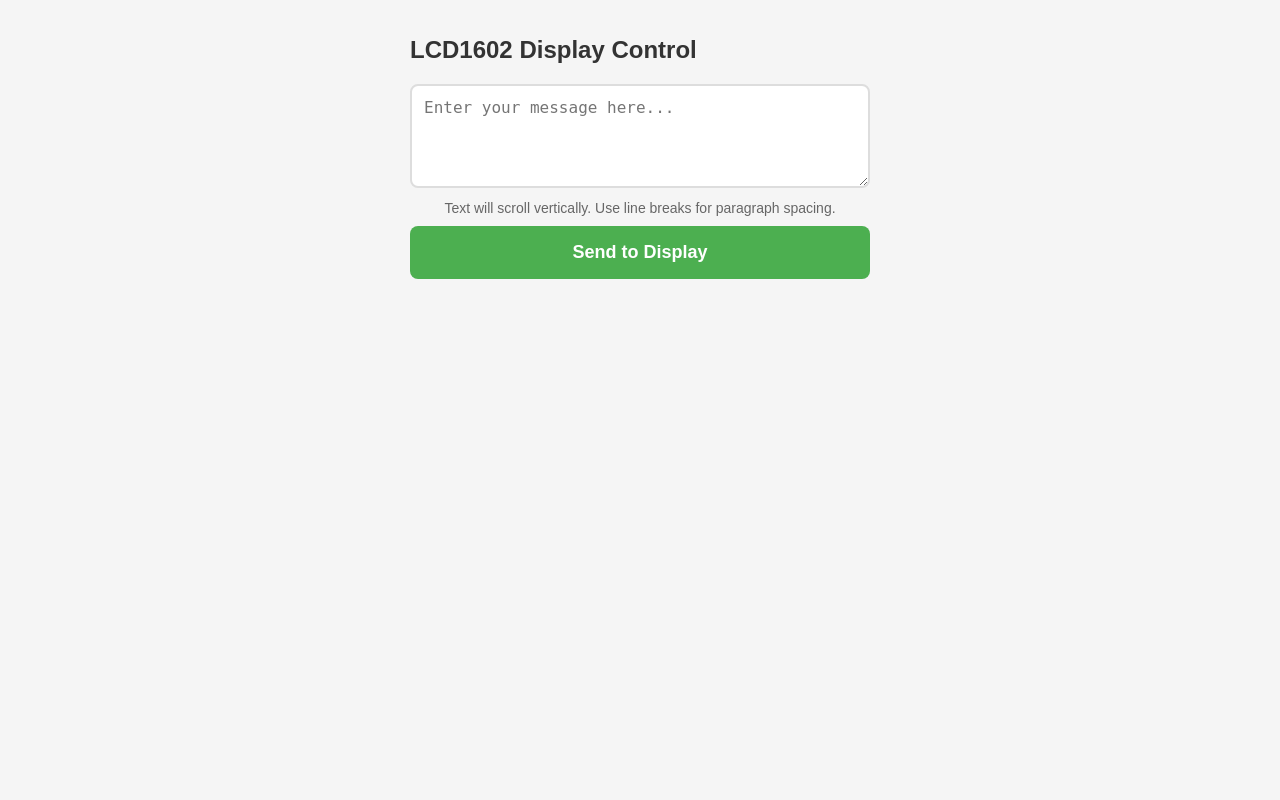
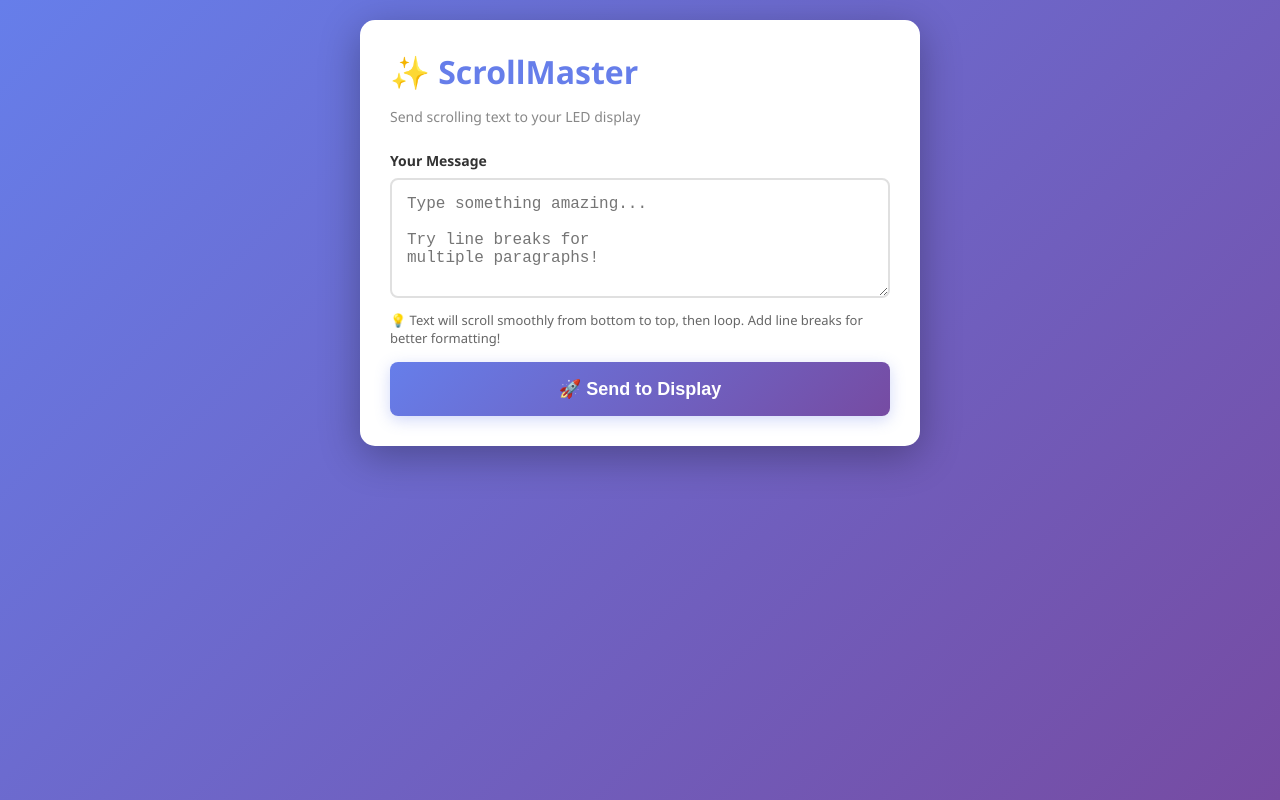
Before and after one commit to zwing99/lcd-remote-app, a FastAPI app: page / in a window 1280 px wide. Run offline with FastAPI, Linux system fonts and the light colour scheme.

Commit message:
working new screen

```diff
--- a/compose.yml
+++ b/compose.yml
@@ -12,4 +12,5 @@ services:
     restart: always
     privileged: true
     devices:
-      - /dev/i2c-1:/dev/i2c-1
+      - /dev/spidev0.0:/dev/spidev0.0
+      - /dev/gpiomem:/dev/gpiomem
--- a/main.py
+++ b/main.py
@@ -1,4 +1,4 @@
-import LCD1602
+import waveshare_lcd
 import asyncio
 from fastapi import FastAPI, BackgroundTasks
 from fastapi.responses import HTMLResponse
@@ -6,6 +6,7 @@ from pydantic import BaseModel
 from contextlib import asynccontextmanager
 from fastapi.templating import Jinja2Templates
 from fastapi import Request
+import textwrap
 
 class DisplayText(BaseModel):
     text: str
@@ -14,85 +15,67 @@ class DisplayText(BaseModel):
 current_scroll_task = None
 
 async def scroll_text(text: str):
-    """Scroll text vertically like Star Wars credits"""
+    """Scroll text vertically like Star Wars credits on the graphical LCD"""
     try:
+        # Configuration for the display
+        DISPLAY_WIDTH = 320  # pixels (landscape mode)
+        FONT_SIZE = 28  # Increased from 14 for better visibility
+        LINE_SPACING = 6
+        SCROLL_SPEED = 4  # Reduced to 75% of previous (5 * 0.75 = 3.75 ≈ 4)
+        FRAME_DELAY = 0.025  # Adjusted for smoother scrolling
+
+        # Calculate max chars per line based on font size
+        # With 28pt font, approximately 12-15 characters fit per line
+        MAX_CHARS_PER_LINE = 18
+
         # Split text into lines, honoring existing newlines
         raw_lines = text.split('\n')
 
-        # Break each line into 16-char chunks at word boundaries
+        # Wrap long lines to fit display width
         display_lines = []
         for raw_line in raw_lines:
             if not raw_line.strip():
                 # Preserve empty lines
                 display_lines.append("")
-                continue
+            else:
+                # Wrap line to fit within display width
+                wrapped = textwrap.wrap(raw_line, width=MAX_CHARS_PER_LINE, break_long_words=True)
+                display_lines.extend(wrapped if wrapped else [""])
 
-            # Break line into words
-            words = raw_line.split()
-            current_line = ""
+        # Calculate total scroll distance
+        # Start with all text below screen, end with all text above screen
+        line_height = FONT_SIZE + LINE_SPACING
+        total_height = len(display_lines) * line_height
+        start_offset = 240  # Start below screen (display height in landscape)
+        end_offset = -total_height - 50  # End above screen (less padding)
 
-            for word in words:
-                # If adding this word would exceed 16 chars
-                if len(current_line) + len(word) + (1 if current_line else 0) > 16:
-                    # If word itself is longer than 16, split it
-                    if len(word) > 16:
-                        # Add current line if it has content
-                        if current_line:
-                            display_lines.append(current_line)
-                            current_line = ""
-                        # Split the long word
-                        while len(word) > 16:
-                            display_lines.append(word[:16])
-                            word = word[16:]
-                        current_line = word
-                    else:
-                        # Save current line and start new one
-                        if current_line:
-                            display_lines.append(current_line)
-                        current_line = word
-                else:
-                    # Add word to current line
-                    if current_line:
-                        current_line += " " + word
-                    else:
-                        current_line = word
+        # Scroll continuously
+        while True:
+            # Scroll from bottom to top
+            for y_offset in range(start_offset, end_offset, -SCROLL_SPEED):
+                waveshare_lcd.draw_text_screen(
+                    display_lines,
+                    y_offset=y_offset,
+                    font_size=FONT_SIZE,
+                    line_spacing=LINE_SPACING
+                )
+                await asyncio.sleep(FRAME_DELAY)
 
-            # Add any remaining text
-            if current_line:
-                display_lines.append(current_line)
-
-        # Scroll through all lines continuously
-        LCD1602.clear()
-        while True:
-            # Start with blank line, then scroll through all the lines
-            # This makes text start from bottom line and scroll up
-            for i in range(-1, len(display_lines)):
-                # Display two lines at a time
-                line1 = display_lines[i] if i >= 0 and i < len(display_lines) else ""
-                line2 = display_lines[i + 1] if i + 1 >= 0 and i + 1 < len(display_lines) else ""
-
-                LCD1602.write(0, 0, line1[:16].ljust(16))
-                LCD1602.write(0, 1, line2[:16].ljust(16))
-
-                await asyncio.sleep(0.8)  # Pause between scrolls
-
-            # Add a blank line separator before repeating
-            LCD1602.write(0, 0, "".ljust(16))
-            LCD1602.write(0, 1, "".ljust(16))
-            await asyncio.sleep(0.8)
+            # Brief pause before repeating
+            await asyncio.sleep(0.5)
 
     except asyncio.CancelledError:
         # Task was cancelled, clean up
-        LCD1602.clear()
+        waveshare_lcd.clear()
         raise
 
 @asynccontextmanager
 async def lifespan(app: FastAPI):
     # Startup: Initialize LCD
-    LCD1602.init(0x27, 1)
+    waveshare_lcd.init()
     yield
     # Shutdown: Clear LCD
-    LCD1602.clear()
+    waveshare_lcd.clear()
 
 app = FastAPI(lifespan=lifespan)
 templates = Jinja2Templates(directory="templates")
--- a/templates/index.html
+++ b/templates/index.html
@@ -2,63 +2,109 @@
 <html>
 <head>
     <meta name="viewport" content="width=device-width, initial-scale=1.0">
-    <title>LCD1602 Display</title>
+    <title>✨ ScrollMaster - LCD Display Controller</title>
     <style>
         * {
             box-sizing: border-box;
         }
         body {
-            font-family: Arial, sans-serif;
-            max-width: 500px;
+            font-family: 'Segoe UI', Tahoma, Geneva, Verdana, sans-serif;
+            max-width: 600px;
             margin: 0 auto;
             padding: 20px;
-            background-color: #f5f5f5;
+            background: linear-gradient(135deg, #667eea 0%, #764ba2 100%);
+            min-height: 100vh;
+        }
+        .container {
+            background: white;
+            border-radius: 15px;
+            padding: 30px;
+            box-shadow: 0 10px 40px rgba(0,0,0,0.3);
         }
         h1 {
+            color: #667eea;
+            font-size: 32px;
+            margin: 0 0 10px 0;
+            display: flex;
+            align-items: center;
+            gap: 10px;
+        }
+        .subtitle {
+            color: #888;
+            font-size: 14px;
+            margin-bottom: 25px;
+        }
+        label {
+            display: block;
             color: #333;
-            font-size: 24px;
-            margin-bottom: 20px;
+            font-weight: 600;
+            margin-bottom: 8px;
+            font-size: 14px;
         }
         textarea {
             width: 100%;
-            padding: 12px;
+            padding: 15px;
             font-size: 16px;
-            border: 2px solid #ddd;
+            border: 2px solid #e0e0e0;
             border-radius: 8px;
-            font-family: monospace;
+            font-family: 'Courier New', monospace;
             resize: vertical;
-            min-height: 100px;
+            min-height: 120px;
+            transition: border-color 0.3s;
+        }
+        textarea:focus {
+            outline: none;
+            border-color: #667eea;
+            box-shadow: 0 0 0 3px rgba(102, 126, 234, 0.1);
         }
         button {
             width: 100%;
-            background-color: #4CAF50;
+            background: linear-gradient(135deg, #667eea 0%, #764ba2 100%);
             color: white;
             padding: 16px;
             font-size: 18px;
             border: none;
             border-radius: 8px;
             cursor: pointer;
-            margin-top: 10px;
+            margin-top: 15px;
             font-weight: bold;
+            transition: transform 0.2s, box-shadow 0.2s;
+            box-shadow: 0 4px 15px rgba(102, 126, 234, 0.3);
         }
         button:hover {
-            background-color: #45a049;
+            transform: translateY(-2px);
+            box-shadow: 0 6px 20px rgba(102, 126, 234, 0.4);
         }
         button:active {
-            transform: scale(0.98);
+            transform: translateY(0);
+        }
+        button:disabled {
+            opacity: 0.6;
+            cursor: not-allowed;
         }
         .info {
             color: #666;
-            font-size: 14px;
+            font-size: 13px;
             margin-top: 8px;
-            text-align: center;
         }
         #status {
             margin-top: 15px;
-            padding: 12px;
+            padding: 15px;
             border-radius: 8px;
             font-size: 14px;
             text-align: center;
+            display: none;
+            animation: slideIn 0.3s ease-out;
+        }
+        @keyframes slideIn {
+            from {
+                opacity: 0;
+                transform: translateY(-10px);
+            }
+            to {
+                opacity: 1;
+                transform: translateY(0);
+            }
         }
         .success {
             background-color: #d4edda;
@@ -70,15 +116,23 @@
             color: #721c24;
             border: 1px solid #f5c6cb;
         }
+        .loading {
+            background-color: #d1ecf1;
+            color: #0c5460;
+            border: 1px solid #bee5eb;
+        }
     </style>
 </head>
 <body>
-    <h1>LCD1602 Display Control</h1>
-    <form id="displayForm">
-        <textarea id="text" name="text" rows="4" placeholder="Enter your message here..."></textarea>
-        <div class="info">Text will scroll vertically. Use line breaks for paragraph spacing.</div>
-        <button type="submit">Send to Display</button>
-    </form>
+    <div class="container">
+        <h1>✨ ScrollMaster</h1>
+        <p class="subtitle">Send scrolling text to your LED display</p>
+        <form id="displayForm">
+            <label for="text">Your Message</label>
+            <textarea id="text" name="text" placeholder="Type something amazing...&#10;&#10;Try line breaks for&#10;multiple paragraphs!"></textarea>
+            <div class="info">💡 Text will scroll smoothly from bottom to top, then loop. Add line breaks for better formatting!</div>
+            <button type="submit" id="submitBtn">🚀 Send to Display</button>
+        </form>
     <div id="status"></div>
 
     <script>
```
Also changed, not shown: pyproject.toml (+9 -4 lines), waveshare_lcd.py (added, +184 -0 lines), .github/copilot-instructions.md, README.md, 2 other files.
